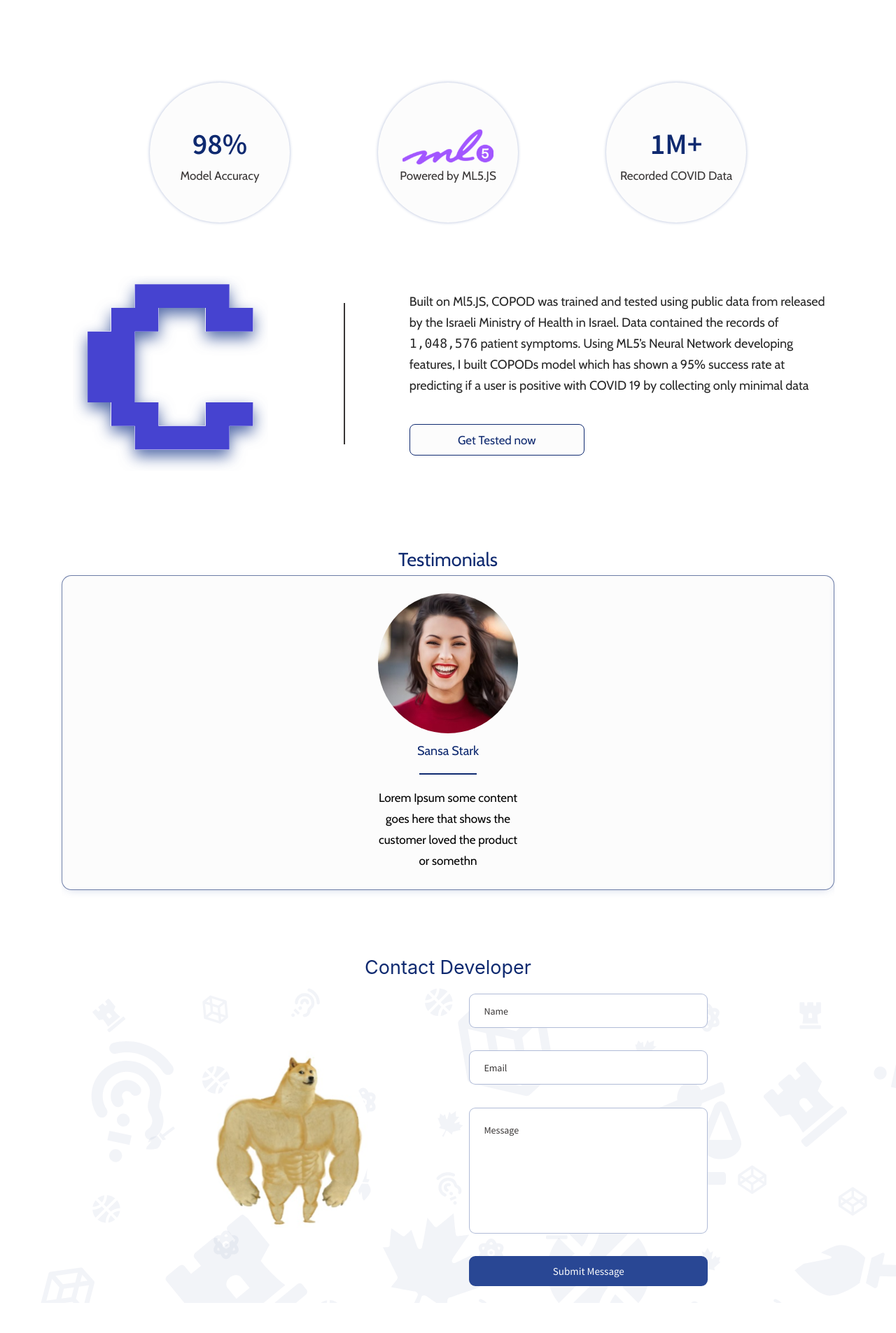
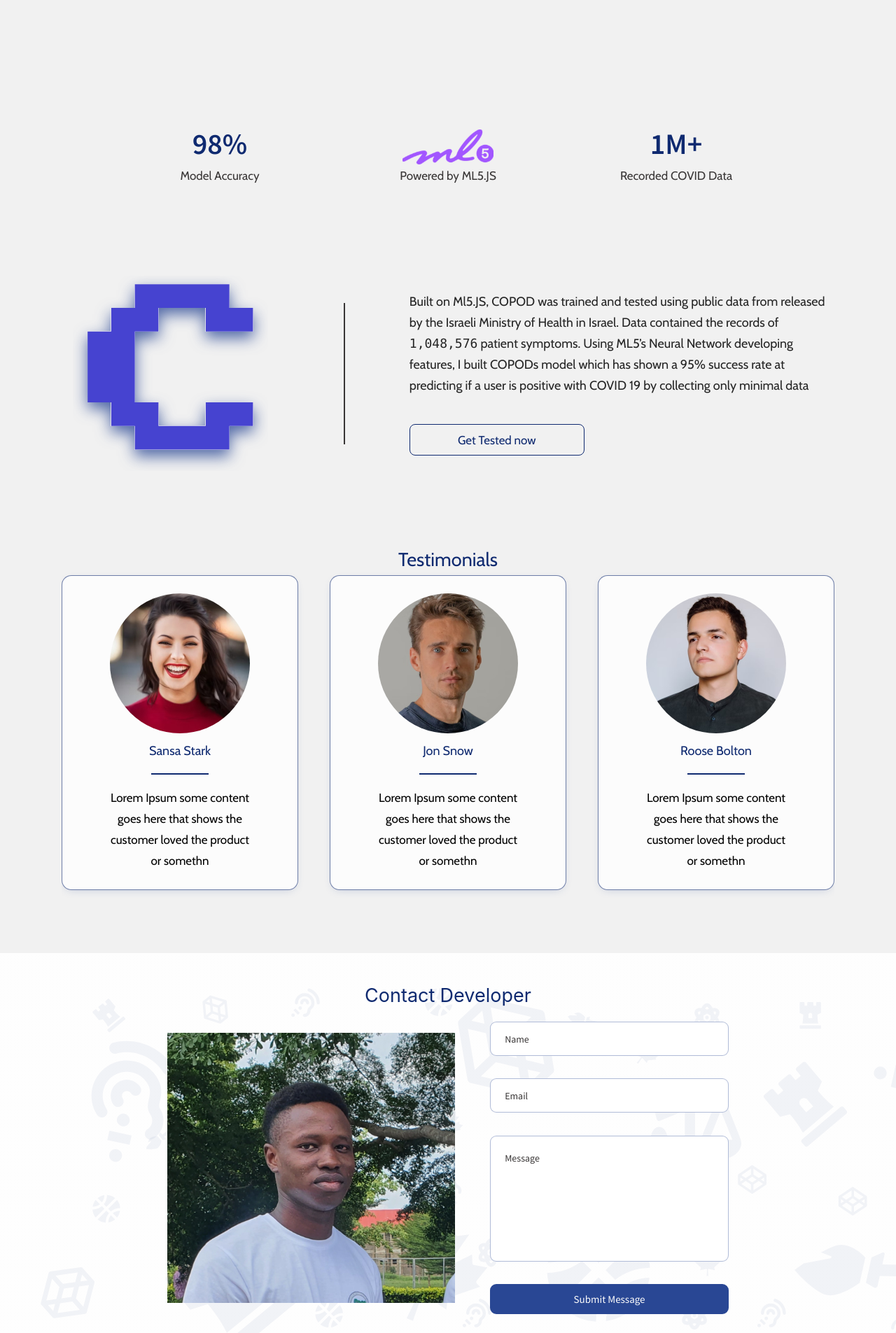
Before and after one commit to theajstars/Project-COPOD, a React (Create React App) app: page / in a window 1280 px wide. Shown: the part 815-2720 px from the top of the page at 70% size. Built offline with nearby package versions, Linux system fonts and the light colour scheme.

Commit message:
Made some changes to the frontend

```diff
--- a/src/App.js
+++ b/src/App.js
@@ -12,7 +12,7 @@ import Avatar1 from "./Assets/IMG/Avatars/avatar1.jpg";
 import Avatar2 from "./Assets/IMG/Avatars/avatar2.jpg";
 import Avatar3 from "./Assets/IMG/Avatars/avatar3.jpg";
 import Avatar4 from "./Assets/IMG/Avatars/avatar4.jpg";
-import DeveloperImage from "./Assets/IMG/devimage.svg";
+import DeveloperImage from "./Assets/IMG/devimage.jpg";
 import axios from "axios";
 import Cookies from "js-cookie";
 
@@ -56,15 +56,11 @@ export default function App() {
         });
     }
   };
-  //Initialize Keen Slider
-  const [sliderRef, slider] = useKeenSlider({
-    initial: 0,
-    slidesPerView: numberOfSlides,
-    mode: "free",
-    spacing: 15,
-    autoAdjustSlidesPerView: 2,
-    slideChanged(s) {
-      setCurrentSlide(s.details().relativeSlide);
+
+  const [sliderRef] = useKeenSlider({
+    slides: {
+      perView: numberOfSlides,
+      spacing: 45,
     },
   });
   const globeRef = useRef();
@@ -152,7 +148,7 @@ export default function App() {
               </span>
               <Link
                 to="/new"
-                className="get-tested-now-btn text-darker-blue cabin bg-white"
+                className="get-tested-now-btn text-darker-blue cabin"
               >
                 Get Tested now
               </Link>
@@ -169,7 +165,7 @@ export default function App() {
           </div>
           <Container maxWidth="md">
             <div className="copod-properties flex-row">
-              <div className="copod-property flex-column bg-white">
+              <div className="copod-property flex-column">
                 <div className="copod-property-top text-darker-blue source-sans">
                   98%
                 </div>
@@ -177,7 +173,7 @@ export default function App() {
                   Model Accuracy
                 </div>
               </div>
-              <div className="copod-property flex-column bg-white">
+              <div className="copod-property flex-column">
                 <div className="copod-property-top text-darker-blue source-sans">
                   <img src={ML5} />
                 </div>
@@ -185,7 +181,7 @@ export default function App() {
                   Powered by ML5.JS
                 </div>
               </div>
-              <div className="copod-property flex-column bg-white">
+              <div className="copod-property flex-column">
                 <div className="copod-property-top text-darker-blue source-sans">
                   1M+
                 </div>
@@ -211,7 +207,7 @@ export default function App() {
                 </div>
                 <Link
                   to="/new"
-                  className="get-tested-now-btn text-darker-blue cabin bg-white"
+                  className="get-tested-now-btn text-darker-blue cabin"
                 >
                   Get Tested now
                 </Link>
@@ -279,7 +275,7 @@ export default function App() {
           </center>
           <Container maxWidth="md">
             <div className="flex-row contact-developer-container">
-              <img src={DeveloperImage} alt="" />
+              <img src={DeveloperImage} className="developer-image" />
               <div className="flex-column contact-developer-form">
                 <input
                   className="auth-input auth-input-full source-sans text-gray"
--- a/src/Assets/CSS/homepage.css
+++ b/src/Assets/CSS/homepage.css
@@ -1,3 +1,6 @@
+.home-container {
+  background: #f1f1f1;
+}
 .home-auth {
   position: absolute;
   top: 30px;
@@ -49,12 +52,10 @@
   padding: 60px 0px;
 }
 .copod-property {
-  box-shadow: 0px 0px 4px rgba(41, 71, 148, 0.37);
   height: 200px;
   width: 200px;
   align-items: center;
   justify-content: center;
-  border-radius: 50%;
 }
 .copod-property-top {
   font-weight: 600;
@@ -128,8 +129,8 @@
 }
 .contact-developer-section {
   background: url("../IMG/contact-bg-2.svg");
-  height: 500px;
-  /* width: 80%; */
+  height: fit-content;
+  padding: 40px 0px;
 }
 .contact-developer-container {
   width: 100%;
@@ -137,8 +138,9 @@
   align-items: center;
 }
 .contact-developer-container img {
-  border-radius: 50%;
-  transform: scale(0.79);
+  /* backdrop-filter: blur(100px); */
+  width: 411px;
+  height: 386px;
 }
 .contact-developer-form {
   width: 40%;
--- a/src/Components/Auth/User/NewTestResults.jsx
+++ b/src/Components/Auth/User/NewTestResults.jsx
@@ -161,7 +161,7 @@ export default function NewTestResults({ result, testObject }) {
                       : "positive-verdict"
                   }`}
                 >
-                  {verdictValue}
+                  {verdictValue.toUpperCase()}
                 </span>
               </div>
               <br />
--- a/src/Components/Auth/User/TakeTest.jsx
+++ b/src/Components/Auth/User/TakeTest.jsx
@@ -450,7 +450,7 @@ export default function TakeTest() {
               <span className="test-segment-question-text">
                 Do you have body pains? <br />
                 <br />
-                e.g Neck, Back, Waist, Torso.
+                e.g Neck, Muscle, Waist aches.
               </span>
               <br />
               <br />
--- a/src/Components/Auth/User/Test.jsx
+++ b/src/Components/Auth/User/Test.jsx
@@ -189,7 +189,7 @@ export default function Test() {
                       : "positive-verdict"
                   }`}
                 >
-                  {userResult.verdict}
+                  {userResult.verdict.toUpperCase()}
                 </span>
               </div>
               <br />
```
Also changed, not shown: src/Assets/IMG/devimage.jpg (added).
